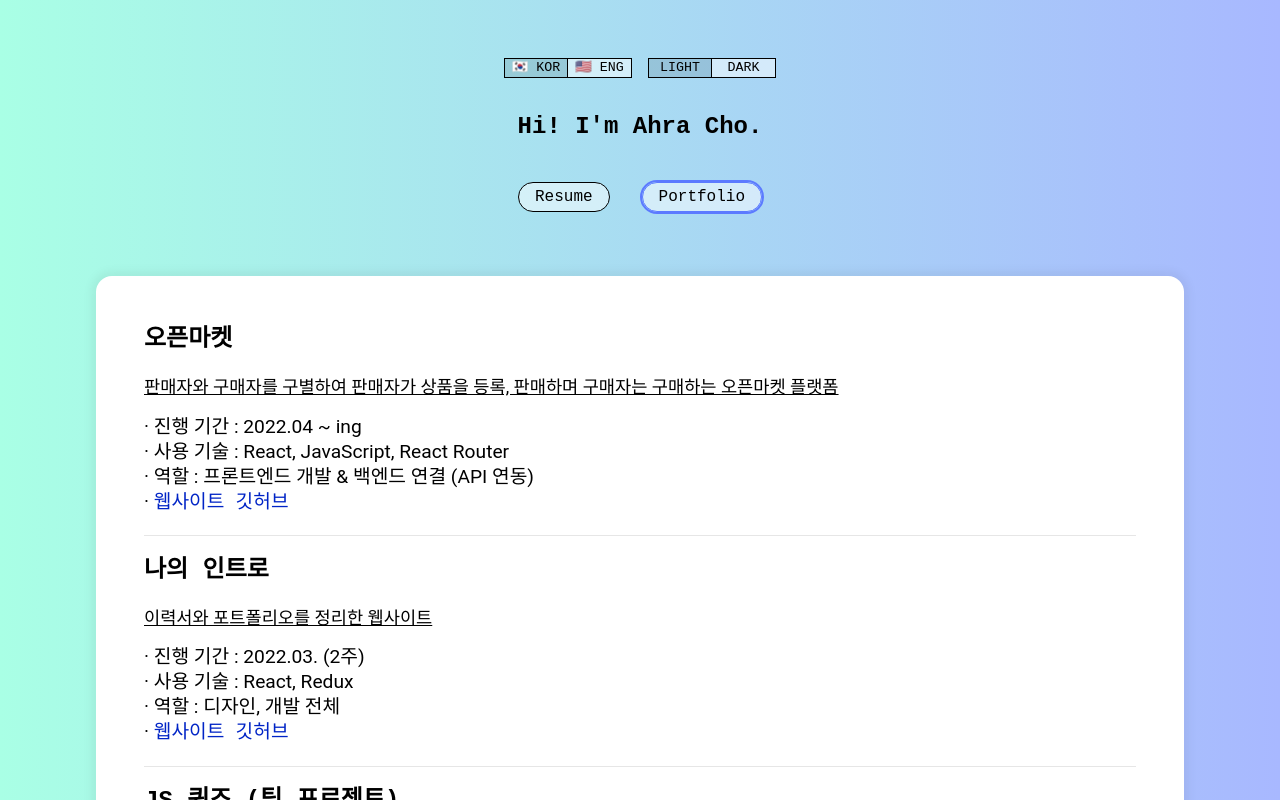
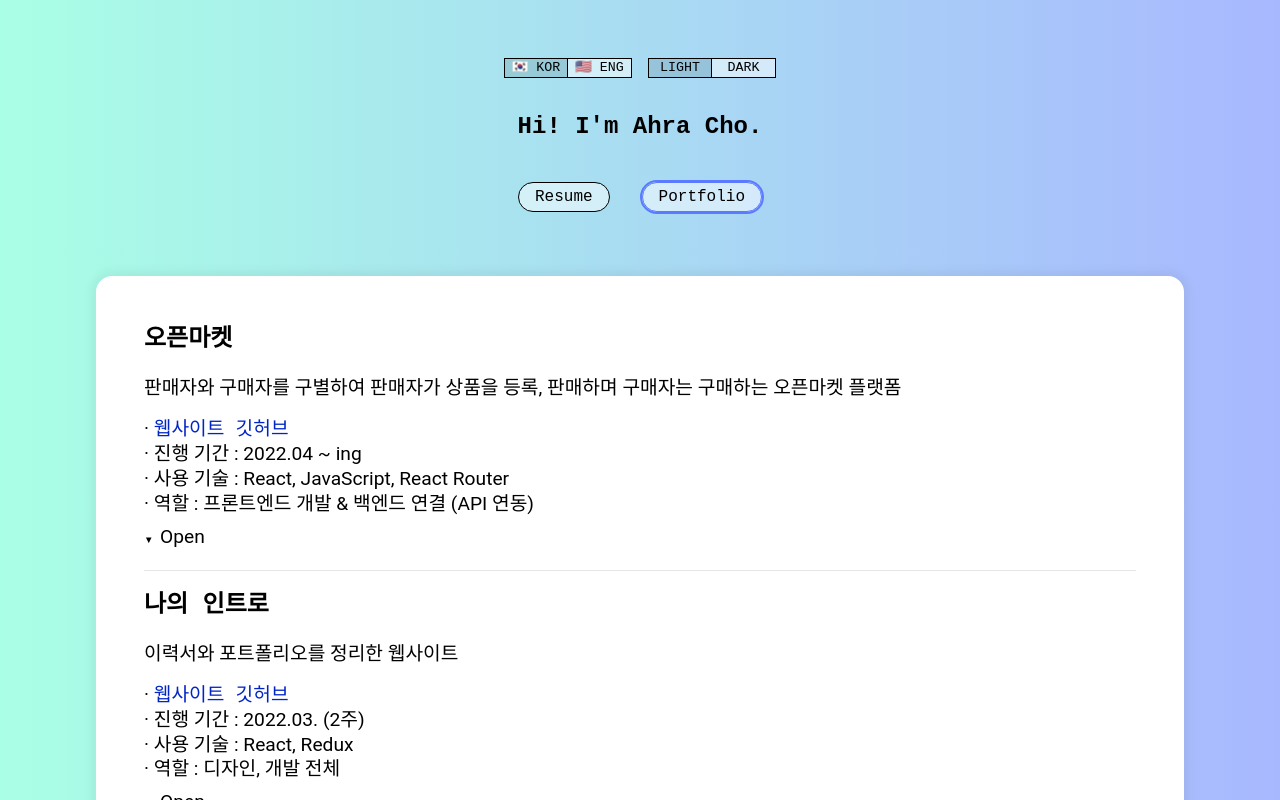
Before and after one commit to choar816/intro-choar, a React app: page / in a window 1280 px wide. Both pictures are taken after a click on the button "Portfolio". Shown: the top 800 px of the page. Built offline with nearby package versions, Linux system fonts and the light colour scheme.

Commit message:
Add: ToggleList component, contents

```diff
--- a/src/components/Portfolio.jsx
+++ b/src/components/Portfolio.jsx
@@ -1,12 +1,14 @@
 import React from 'react';
 import styled from 'styled-components';
 import { useSelector } from 'react-redux';
+import ToggleList from './ToggleList';
 
 const projectList = [
   {
     lang: 'EN',
     title: 'Open market',
-    summary: 'Open market platform where buyers can buy and sellers can register & sell products',
+    summary:
+      'Open market platform where buyers can buy and sellers can register & sell products',
     description: [
       'Duration : 2022.04 ~ ing',
       'Skills : React, JavaScript, React Router',
@@ -20,11 +22,20 @@ const projectList = [
   {
     lang: 'KO',
     title: '오픈마켓',
-    summary: '판매자와 구매자를 구별하여 판매자가 상품을 등록, 판매하며 구매자는 구매하는 오픈마켓 플랫폼',
+    summary:
+      '판매자와 구매자를 구별하여 판매자가 상품을 등록, 판매하며 구매자는 구매하는 오픈마켓 플랫폼',
     description: [
       '진행 기간 : 2022.04 ~ ing',
       '사용 기술 : React, JavaScript, React Router',
       '역할 : 프론트엔드 개발 & 백엔드 연결 (API 연동)',
+    ],
+    detail: [
+      '반응형 레이아웃을 구현하였습니다. (메인 페이지, Header, Footer)',
+      'Image Carousel을 라이브러리를 사용하지 않고 직접 구현하였습니다.',
+      'fetch 및 localStorage를 사용하여 로그인/로그아웃 기능을 구현했습니다.',
+      'fetch를 사용해 회원가입, 상품 목록 조회, 상품 상세 조회, 장바구니 기능을 구현했습니다.',
+      '로딩 중일 때의 UI를 구현했습니다. (상품 목록 페이지, 상품 상세 페이지, 장바구니 페이지 등)',
+      '예외 처리를 수행했습니다. (상품이 0개일 경우, 없는 상품 페이지에 접근할 경우, 판매자인데 장바구니에 접근할 경우 등)',
     ],
     link: [
       { type: '웹사이트', to: 'https://choar816.github.io/open-market/' },
@@ -171,8 +182,7 @@ const projectList = [
   {
     lang: 'KO',
     title: '로또 번호 생성기',
-    summary:
-      '로또 번호를 랜덤하게 생성 및 기록해주는 모바일 어플리케이션',
+    summary: '로또 번호를 랜덤하게 생성 및 기록해주는 모바일 어플리케이션',
     description: [
       '진행 기간 : 2021.08. (1주)',
       '사용 기술 : React Native, JavaScript, Expo',
@@ -188,8 +198,7 @@ const projectList = [
   {
     lang: 'EN',
     title: '10000 Hours',
-    summary:
-      'Cloned website of weniv 10000 hours website',
+    summary: 'Cloned website of weniv 10000 hours website',
     description: [
       'Duration : 2021.11. ~ 2021.12. (3 days)',
       'Skills : HTML, CSS, JavaScript',
@@ -209,8 +218,7 @@ const projectList = [
   {
     lang: 'KO',
     title: '1만 시간의 법칙',
-    summary:
-      '위니브 1만 시간의 법칙의 클론 웹사이트',
+    summary: '위니브 1만 시간의 법칙의 클론 웹사이트',
     description: [
       '진행 기간 : 2021.11. ~ 2021.12. (3일)',
       '사용 기술 : HTML, CSS, JavaScript',
@@ -279,13 +287,10 @@ function Portfolio() {
       {projectList
         .filter((proj) => lang === proj.lang)
         .map((proj) => (
-          <li>
+          <article>
             <h2>{proj.title}</h2>
             <p>{proj.summary}</p>
             <ul className="list-with-dash">
-              {proj.description.map((val) => (
-                <li>{val}</li>
-              ))}
               <li>
                 {proj.link.map((val) => (
                   <a target="_blank" rel="noreferrer noopener" href={val.to}>
@@ -293,8 +298,12 @@ function Portfolio() {
                   </a>
                 ))}
               </li>
+              {proj.description.map((val) => (
+                <li>{val}</li>
+              ))}
             </ul>
-          </li>
+            <ToggleList list={proj.detail} />
+          </article>
         ))}
     </Container>
   );
@@ -302,8 +311,8 @@ function Portfolio() {
 
 export default Portfolio;
 
-const Container = styled.ul`
-  & > li + li {
+const Container = styled.section`
+  & > article + article {
     margin-top: 2.5rem;
     position: relative;
     &::before {
@@ -316,7 +325,7 @@ const Container = styled.ul`
     }
   }
 
-  p {
+  & > p {
     font-size: 1.1rem;
     text-decoration: underline;
   }
--- a/src/components/Resume.jsx
+++ b/src/components/Resume.jsx
@@ -30,18 +30,10 @@ const aboutme = {
 };
 
 const contactList = {
-  EN: {
-    GitHub: 'https://github.com/choar816',
-    LinkedIn: 'https://www.linkedin.com/in/ahra-cho-209b6b187/',
-    Mail: 'mailto:ahracho816@gmail.com',
-    Blog: 'https://choar816.tistory.com/',
-  },
-  KO: {
-    깃허브: 'https://github.com/choar816',
-    링크드인: 'https://www.linkedin.com/in/ahra-cho-209b6b187/',
-    이메일: 'mailto:ahracho816@gmail.com',
-    블로그: 'https://choar816.tistory.com/',
-  },
+  GitHub: 'https://github.com/choar816',
+  LinkedIn: 'https://www.linkedin.com/in/ahra-cho-209b6b187/',
+  Mail: 'mailto:ahracho816@gmail.com',
+  Blog: 'https://choar816.tistory.com/',
 };
 
 const skillList = {
@@ -274,9 +266,8 @@ function Resume() {
     <>
       <Section>
         <h2>📌 ABOUT ME</h2>
-        <p>{aboutme[lang]}</p>
         <ul className="list-contact">
-          {Object.entries(contactList[lang]).map(([key, val]) => (
+          {Object.entries(contactList).map(([key, val]) => (
             <li key={key}>
               <a target="_blank" rel="noreferrer noopener" href={val}>
                 {key}
@@ -284,6 +275,7 @@ function Resume() {
             </li>
           ))}
         </ul>
+        <p>{aboutme[lang]}</p>
       </Section>
       <Section>
         <h2>📌 SKILL SET</h2>
@@ -405,7 +397,7 @@ const Section = styled.section`
   }
 
   .list-contact {
-    margin-top: 1rem;
+    margin-bottom: 1rem;
     text-align: center;
     li {
       display: inline-block;
--- /dev/null
+++ b/src/components/ToggleList.js
@@ -0,0 +1,44 @@
+import React, { useState } from 'react';
+import styled from 'styled-components';
+
+function ToggleList({ list = ['작성중입니다.'] }) {
+  const [isOn, setIsOn] = useState(false);
+  const handleToggle = () => setIsOn(!isOn);
+
+  return (
+    <Container>
+      <Title onClick={handleToggle}>
+        <div>{isOn ? `▲` : `▼`}</div>
+        {isOn ? `Close` : `Open`}
+      </Title>
+      {isOn && (
+        <List>
+          {list.map((item) => (
+            <li>{item}</li>
+          ))}
+        </List>
+      )}
+    </Container>
+  );
+}
+
+export default ToggleList;
+
+const Container = styled.section`
+  margin-top: 8px;
+`;
+
+const Title = styled.p`
+  cursor: pointer;
+  div {
+    display: inline-block;
+    font-size: 0.6rem;
+    width: 16px;
+  }
+`;
+
+const List = styled.ul`
+  margin-top: 4px;
+  margin-left: 10px;
+  list-style: '- ' inside;
+`;
```
